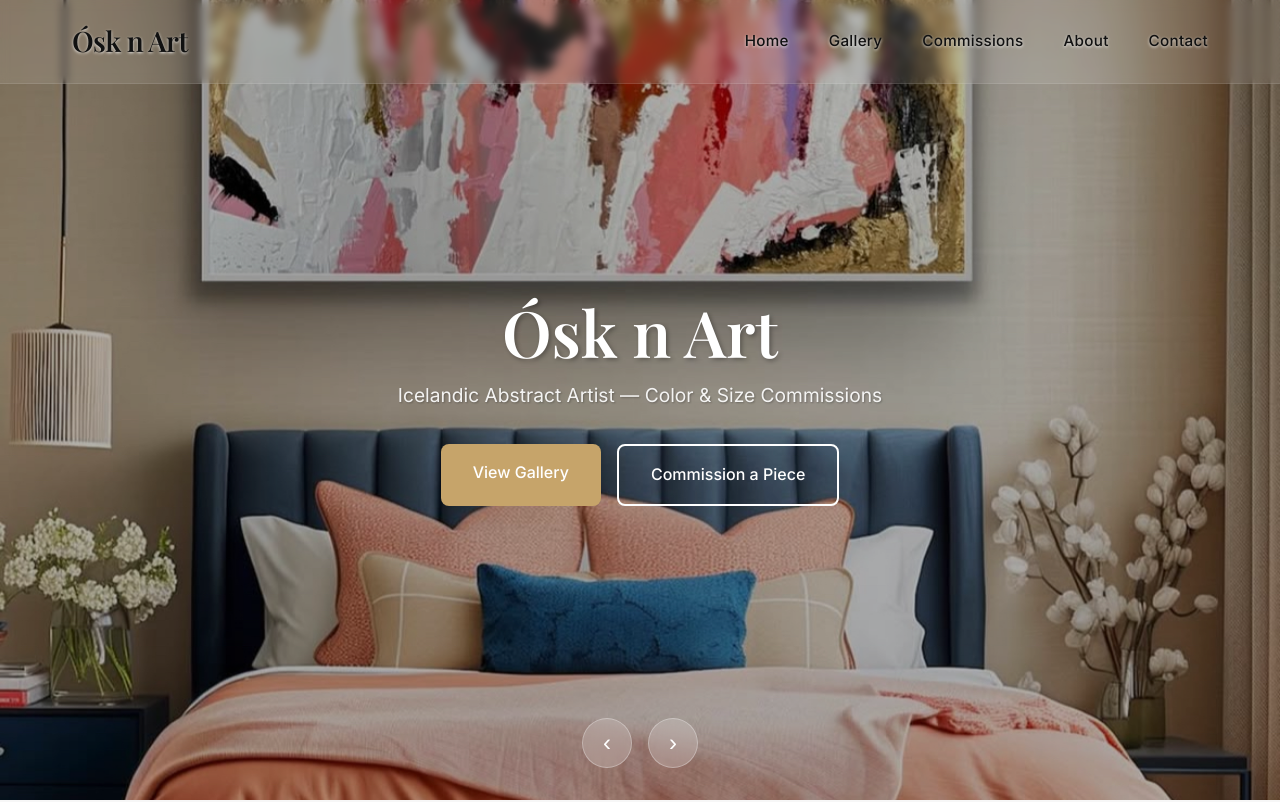
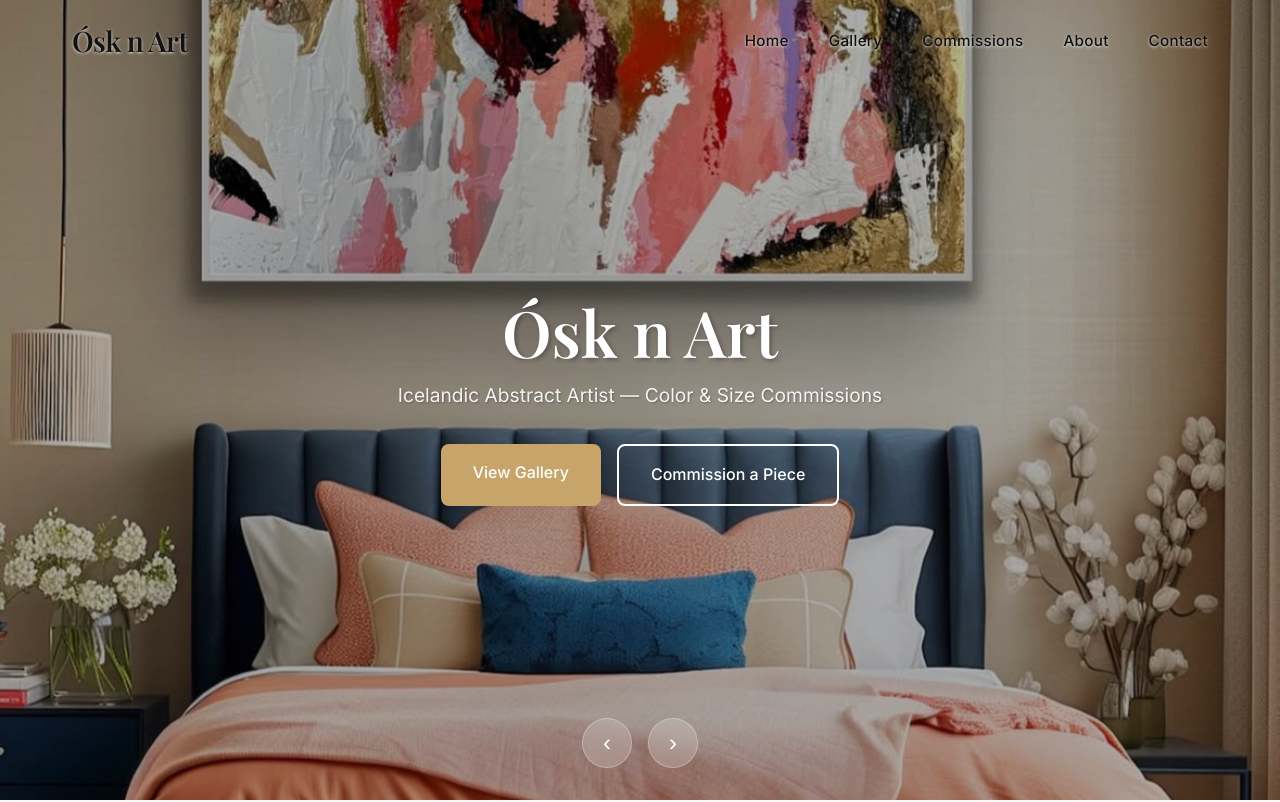
Before and after one commit to HaxorHax22/osk_n_art, a plain HTML site: page index.html in a window 1280 px wide. Shown: the top 802 px of the page. Drawn offline with nearby package versions, Linux system fonts and the light colour scheme.

Commit message:
Make header fully transparent
- Removed background color from transparent navbar state
- Removed backdrop filter blur effect
- Removed border bottom styling
- Kept text shadows for readability
- Creates completely invisible navigation at top of homepage
- Maintains elegant minimal aesthetic while preserving functionality
- Text remains readable with white text-shadow contrast

```diff
--- a/styles.css
+++ b/styles.css
@@ -65,9 +65,9 @@ p {
 }
 
 .nav.transparent {
-    background-color: rgba(255, 255, 255, 0.1);
-    backdrop-filter: blur(5px);
-    border-bottom: 1px solid rgba(255, 255, 255, 0.1);
+    background-color: transparent;
+    backdrop-filter: none;
+    border-bottom: none;
     box-shadow: none;
 }
 
```
